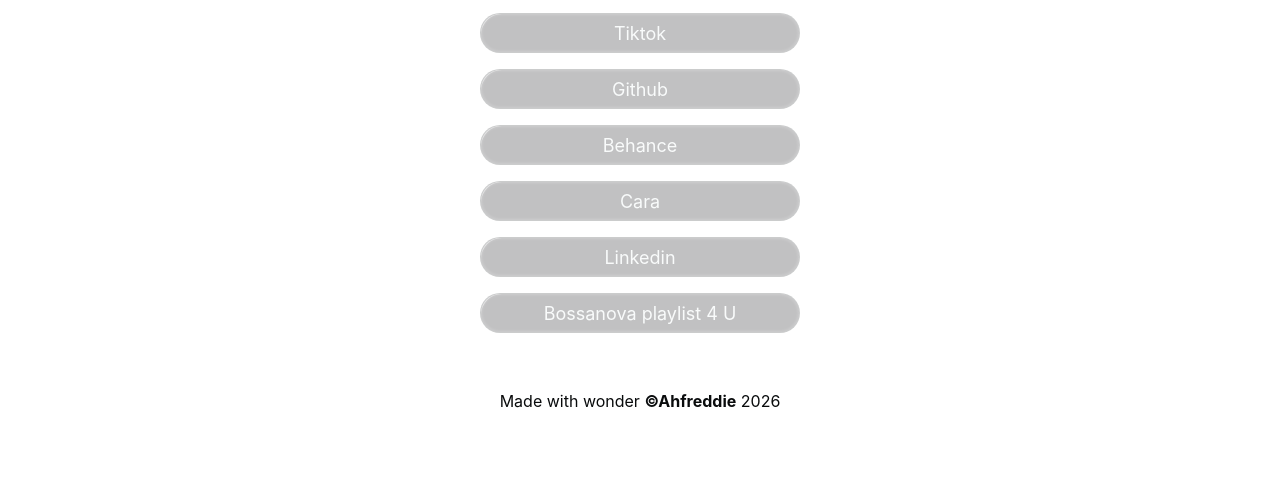
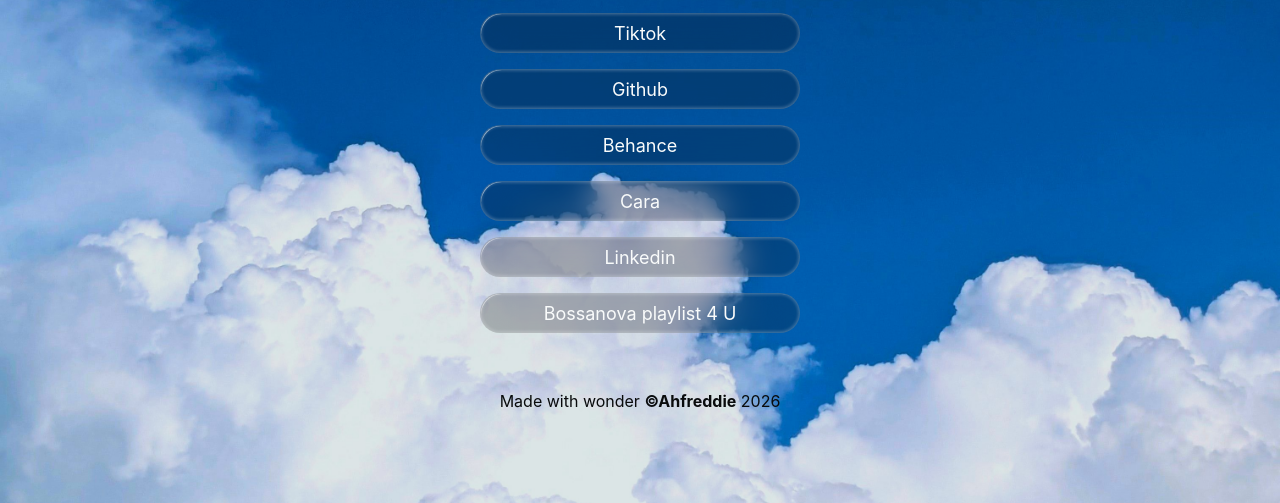
Before and after one commit to Ahfreddie/ahfreddie-links, a website built with Vite: page index.html in a window 1280 px wide. Shown: the part 297-800 px from the top of the page. Built offline with nearby package versions, Linux system fonts and the light colour scheme; files whose address does not match are found by name.

Commit message:
Change file path for background
The first file path was not being recognized in
In the production build

```diff
--- a/index.html
+++ b/index.html
@@ -8,7 +8,7 @@
     <link rel="stylesheet" href="./src/style.css" />
   </head>
   <body
-    class="bg-[url(./src/assets/images/clouds.jpg)] bg-center bg-cover bg-no-repeat h-dvh w-full font-h">
+    class="bg-[url(./assets/images/clouds.jpg)] bg-center bg-cover bg-no-repeat h-dvh w-full font-h">
     <div
       class="wrapper h-dvh w-full flex flex-col gap-2 justify-center items-center text-mist-200">
       <head>
```
Also changed, not shown: src/style.css (line endings or trailing spaces).
